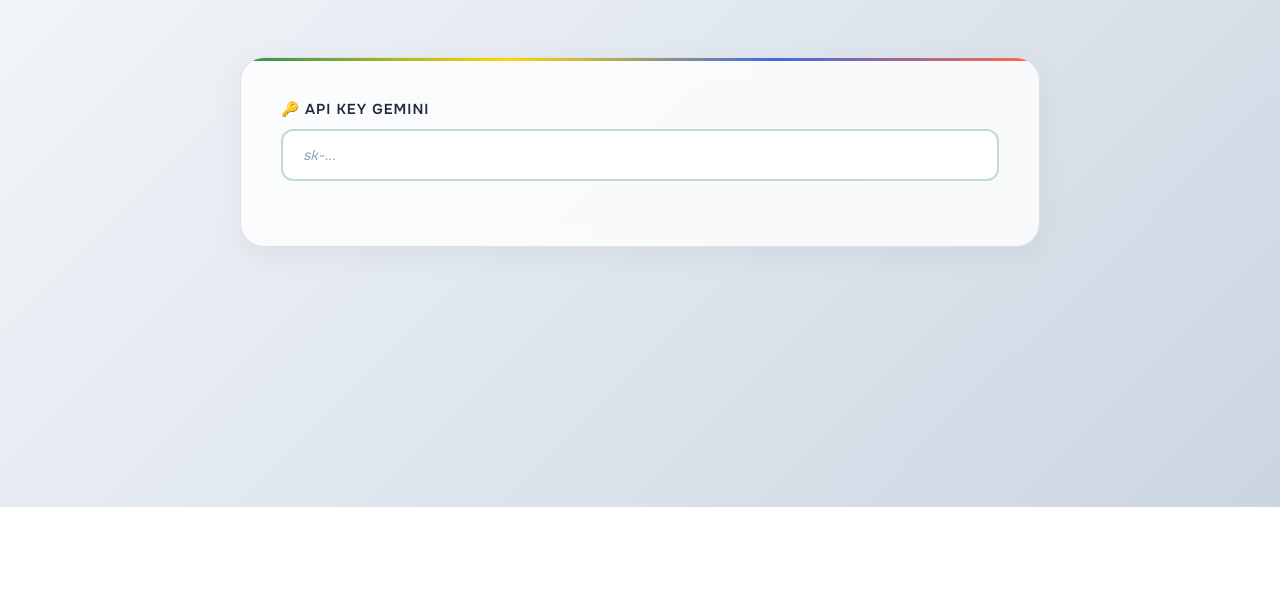
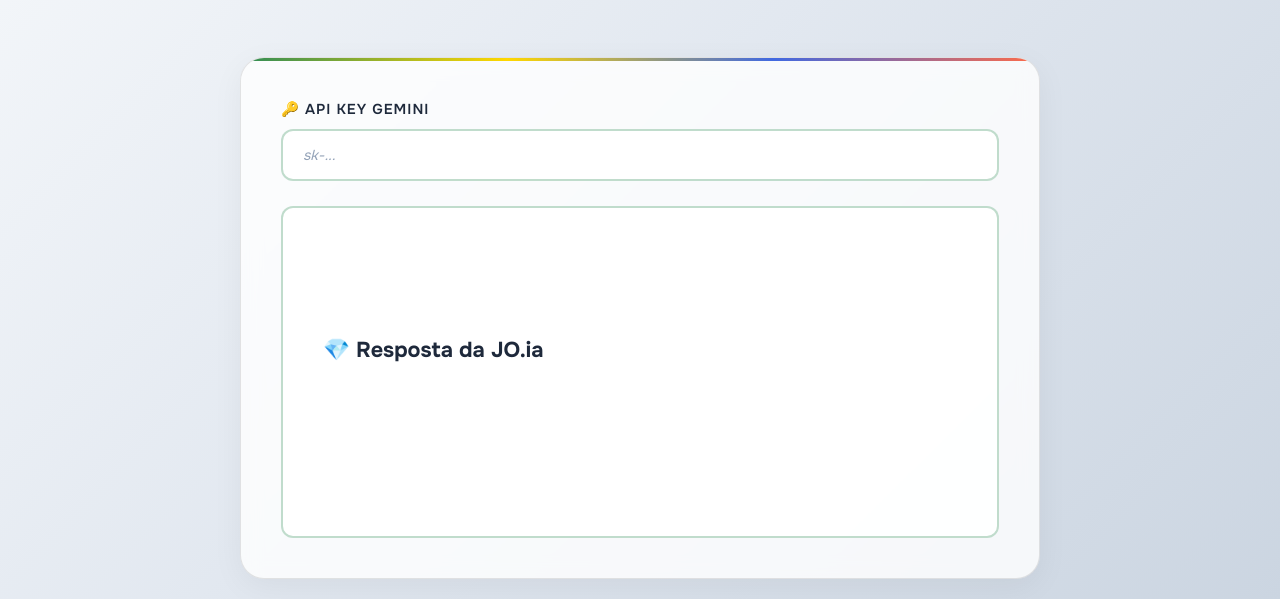
Before and after one commit to wanessald/assistente-ia, a website: page index.html in a window 1280 px wide. Shown: the part 293-892 px from the top of the page. Before the commit the page ends 800 px from the top, so only its background shows below. Drawn offline with Linux system fonts and the light colour scheme; a web font is replaced by a local one.

Commit message:
fix(html): ajusta semântica, adiciona atributos de acessibilidade e aplica boas práticas

```diff
--- a/index.html
+++ b/index.html
@@ -13,19 +13,21 @@
     />
   </head>
   <body data-theme="light">
-    <main class="container">
+    <main class="container" aria-labelledby="app-title">
       <header class="page-header">
-        <div class="logo-container">
+        <div class="logo-container" aria-hidden="true">
           <div class="brazilian-crystal">
             <div class="gem"></div>
           </div>
           <div class="logo-text">JO.ia</div>
         </div>
-        <h1 class="main-title">JO.ia</h1>
+
+        <h1 id="app-title" class="main-title">JO.ia</h1>
         <p class="subtitle">Seu assistente inteligente</p>
       </header>
 
-      <section class="app-interface">
+      <form class="app-interface" id="askForm">
+        <!-- Chave API Key -->
         <div class="form-group">
           <label for="apiKey" class="form-label">🔑 API Key GEMINI</label>
           <input
@@ -36,7 +38,24 @@
             autocomplete="off"
           />
         </div>
-      </section>
+
+        <!-- Input para Pergunta -->
+
+        <!-- Botões 'Perguntar' e 'Limpar' -->
+
+        <!--  Area de resposta -->
+        <section
+          id="responseArea"
+          class="response-area"
+          aria-live="polite"
+          aria-atomic="true"
+        >
+          <header class="response-header">
+            <h2 class="response-title">💎 Resposta da JO.ia</h2>
+          </header>
+          <div id="responseContent" class="response-content"></div>
+        </section>
+      </form>
     </main>
   </body>
 </html>
--- a/style.css
+++ b/style.css
@@ -285,3 +285,24 @@
   color: var(--text-muted);
   font-style: italic;
 }
+
+.response-area {
+  margin: 0 auto;
+  padding: 40px;
+  background: var(--bg-tertiary);
+  border: 2px solid rgba(46, 139, 87, 0.3);
+  border-radius: 12px;
+  color: var(--text-primary);
+  font-family: "Onest", sans-serif;
+  font-size: 0.9rem;
+  line-height: 1.5;
+  min-height: 100px;
+  transition: all 0.3s ease;
+  white-space: pre-wrap;
+}
+
+.response-content-box:empty::before {
+  content: "Aguardando resposta...";
+  color: var(--text-muted);
+  font-style: italic;
+}
```
